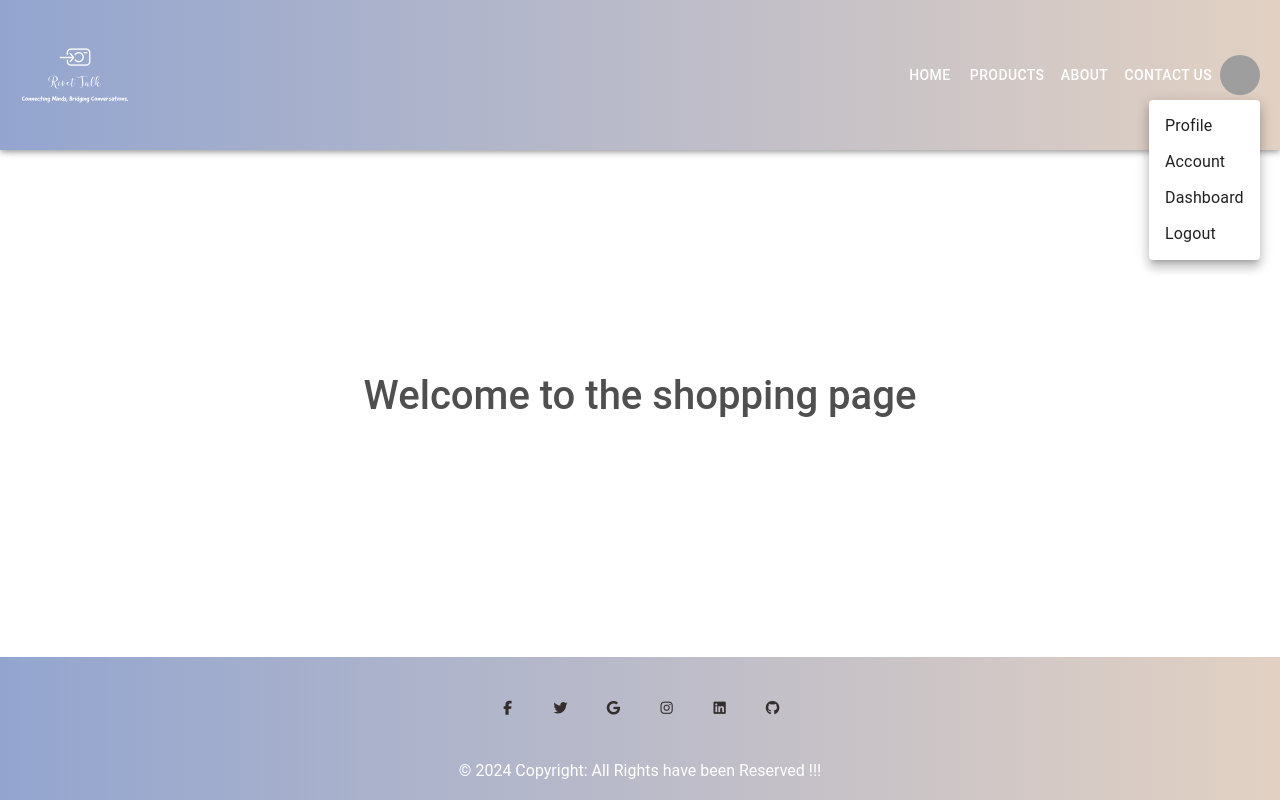
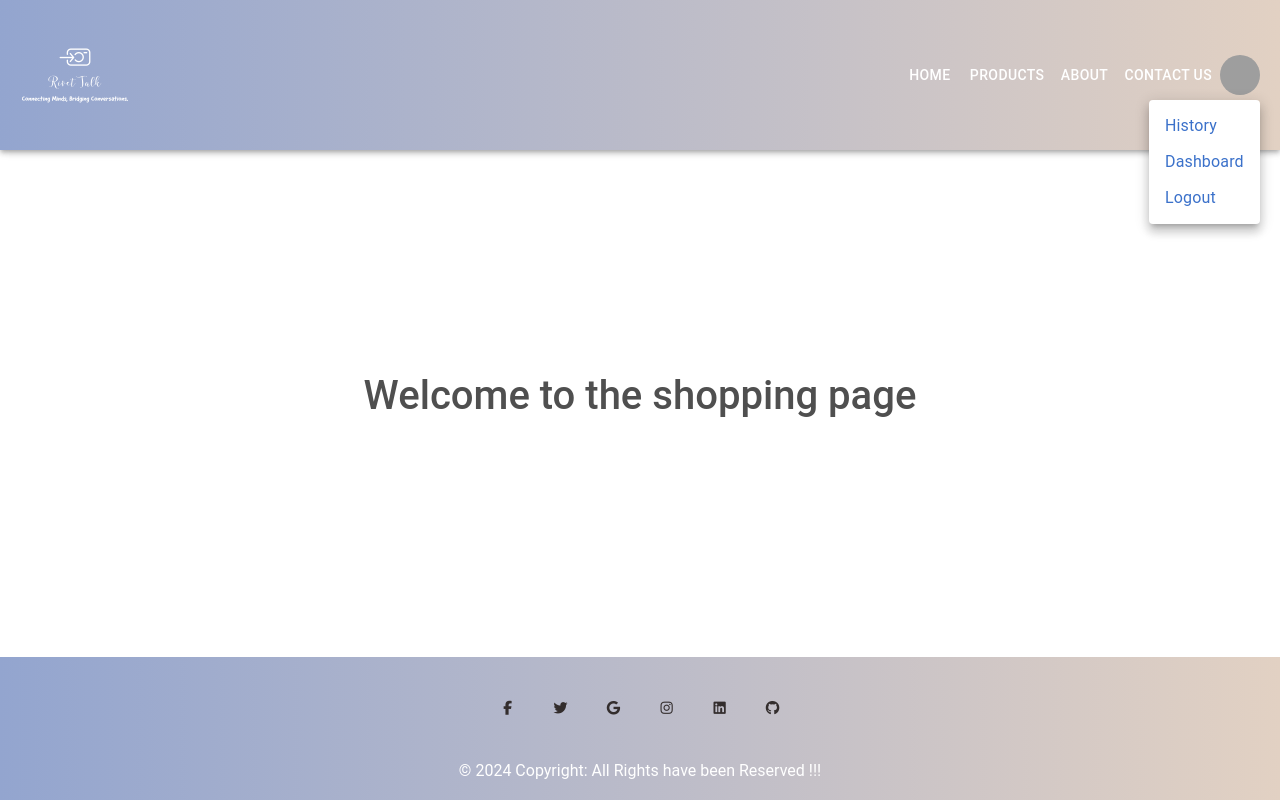
Before and after one commit to Cizen14/ProjectWithEcommerce, a React (Vite) app: page / in a window 1280 px wide. Both pictures are taken after a click on the button "Open settings". Built offline with nearby package versions, Linux system fonts and the light colour scheme; grey boxes are pictures that could not be loaded.

Commit message:
added the following page and added function when logout clicked go to login page

```diff
--- a/src/App.jsx
+++ b/src/App.jsx
@@ -7,6 +7,9 @@ import Login from './Authentication/Login'
 import Homepage from './Pages/Homepage'
 import About from './Pages/About'
 import Products from './Pages/Products'
+import Dashboard from './Pages/Dashboard'
+import History from './Pages/History'
+
 
 function App() {
   const [count, setCount] = useState(0)
@@ -20,6 +23,8 @@ function App() {
       <Route path='/' element={<Homepage/>} > </Route>
       <Route path='/products' element={<Products/>} > </Route>
       <Route path='/about' element={<About/>} > </Route>
+      <Route path='/history' element={<History/>} > </Route>
+      <Route path='/dashboard' element={<Dashboard/>} > </Route>
     </Routes>
     </BrowserRouter>
 
--- a/src/Components/Header.jsx
+++ b/src/Components/Header.jsx
@@ -9,7 +9,7 @@ import { Link, useLocation } from 'react-router-dom';
 const Header = () => {
   const location = useLocation();
     const pages = ['Home','Products', 'About', 'Contact us'];
-    const settings = ['Profile', 'Account', 'Dashboard', 'Logout'];
+    const settings = ['History', 'Dashboard', 'Logout'];
     const [anchorElNav, setAnchorElNav] = React.useState(null);
     const [anchorElUser, setAnchorElUser] = React.useState(null);
     const handleOpenNavMenu = (event) => {
@@ -162,7 +162,10 @@ const Header = () => {
             >
               {settings.map((setting) => (
                 <MenuItem key={setting} onClick={handleCloseUserMenu}>
-                  <Typography textAlign="center">{setting}</Typography>
+                  <Typography textAlign="center"
+                  component={Link}
+                  to={setting.toLowerCase()=== 'logout'? '/login' : `/${setting.toLowerCase()}`}
+                  >{setting}</Typography>
                 </MenuItem>
               ))}
             </Menu>
--- /dev/null
+++ b/src/Pages/About.jsx
@@ -0,0 +1,12 @@
+import React from 'react'
+import PageLayout from '../Components/PageLayout'
+
+const About = () => {
+  return (
+   <PageLayout>
+
+   </PageLayout>
+  )
+}
+
+export default About
--- /dev/null
+++ b/src/Pages/Dashboard.jsx
@@ -0,0 +1,14 @@
+import React from 'react'
+import PageLayout from '../Components/PageLayout'
+
+const Dashboard = () => {
+  return (
+
+      <PageLayout>
+
+      </PageLayout>
+
+  )
+}
+
+export default Dashboard
--- /dev/null
+++ b/src/Pages/History.jsx
@@ -0,0 +1,12 @@
+import React from 'react'
+import PageLayout from '../Components/PageLayout'
+
+const History = () => {
+  return (
+   <PageLayout>
+
+    </PageLayout>
+  )
+}
+
+export default History
--- /dev/null
+++ b/src/Pages/Products.jsx
@@ -0,0 +1,12 @@
+import React from 'react'
+import PageLayout from '../Components/PageLayout'
+
+const Products = () => {
+  return (
+    <PageLayout>
+
+    </PageLayout>
+  )
+}
+
+export default Products
```
